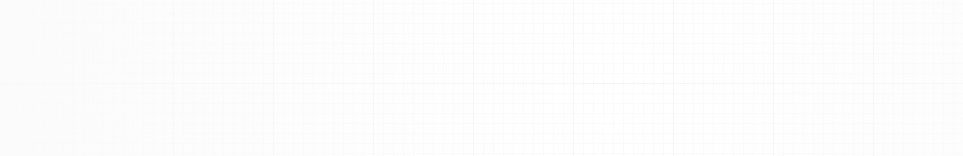
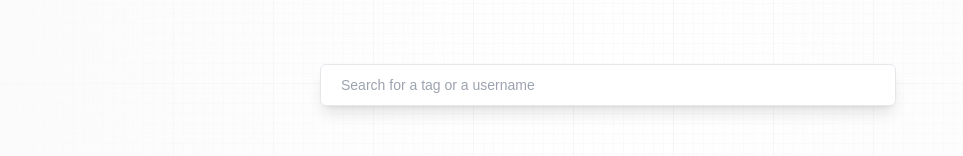
Before and after one commit to meetgovindbajaj/Promptopia, a Next.js app: page / in a window 1280 px wide. Shown: the part 322-478 px from the top of the page, without its empty margins (32-995 px from the left). Built offline with nearby package versions, Linux system fonts and the light colour scheme; no server answers; the database is empty.

Commit message:
updating project...

```diff
--- a/app/page.jsx
+++ b/app/page.jsx
@@ -11,11 +11,8 @@ const Home = () => {
         Promptopia is an open-source AI prompting tool for modern world to discover create and share
         creative prompts.
       </p>
-      {/* <Feed /> */}
+      <Feed />
     </section>
   );
 };
-export const getServerSideProps = async (context) => {
-  console.log(hi);
-};
 export default Home;
```
